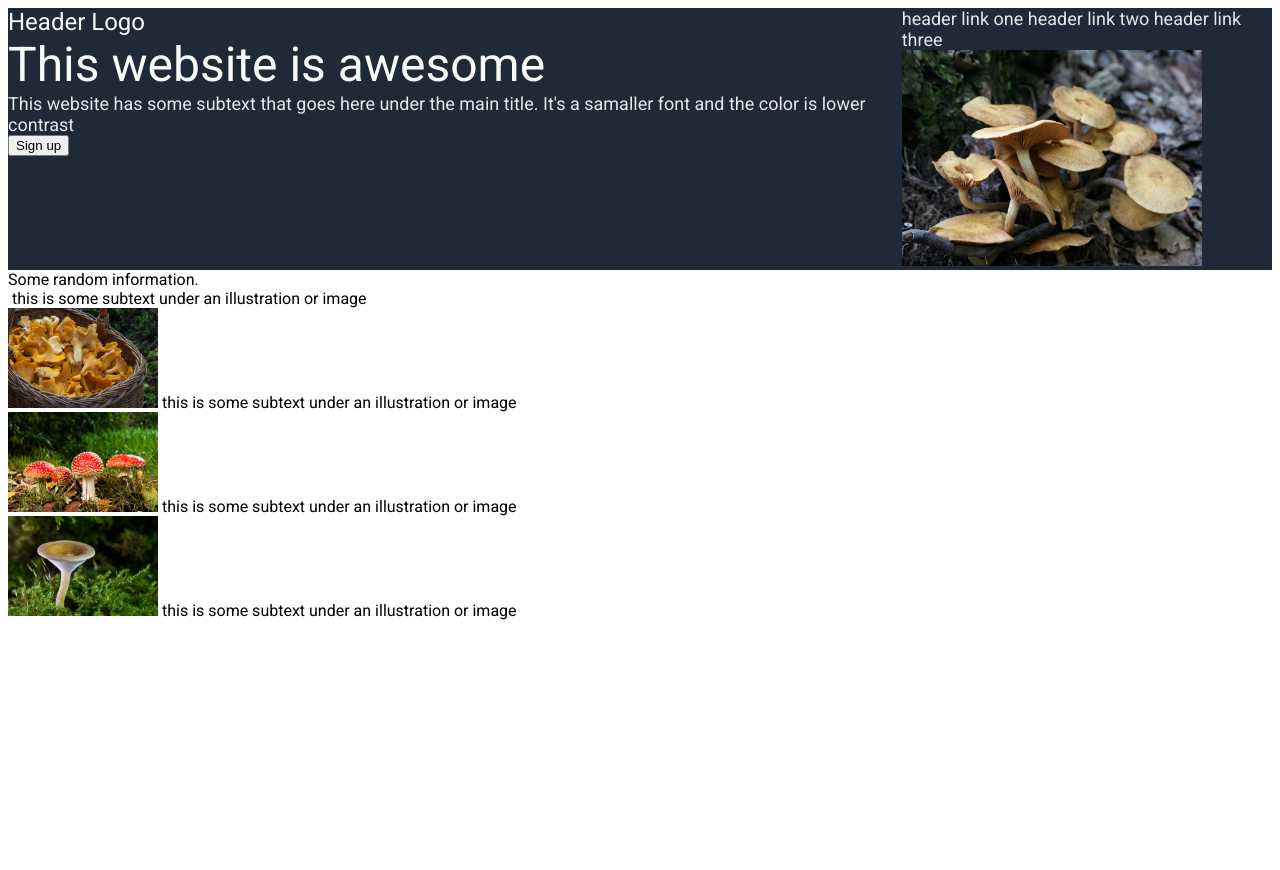
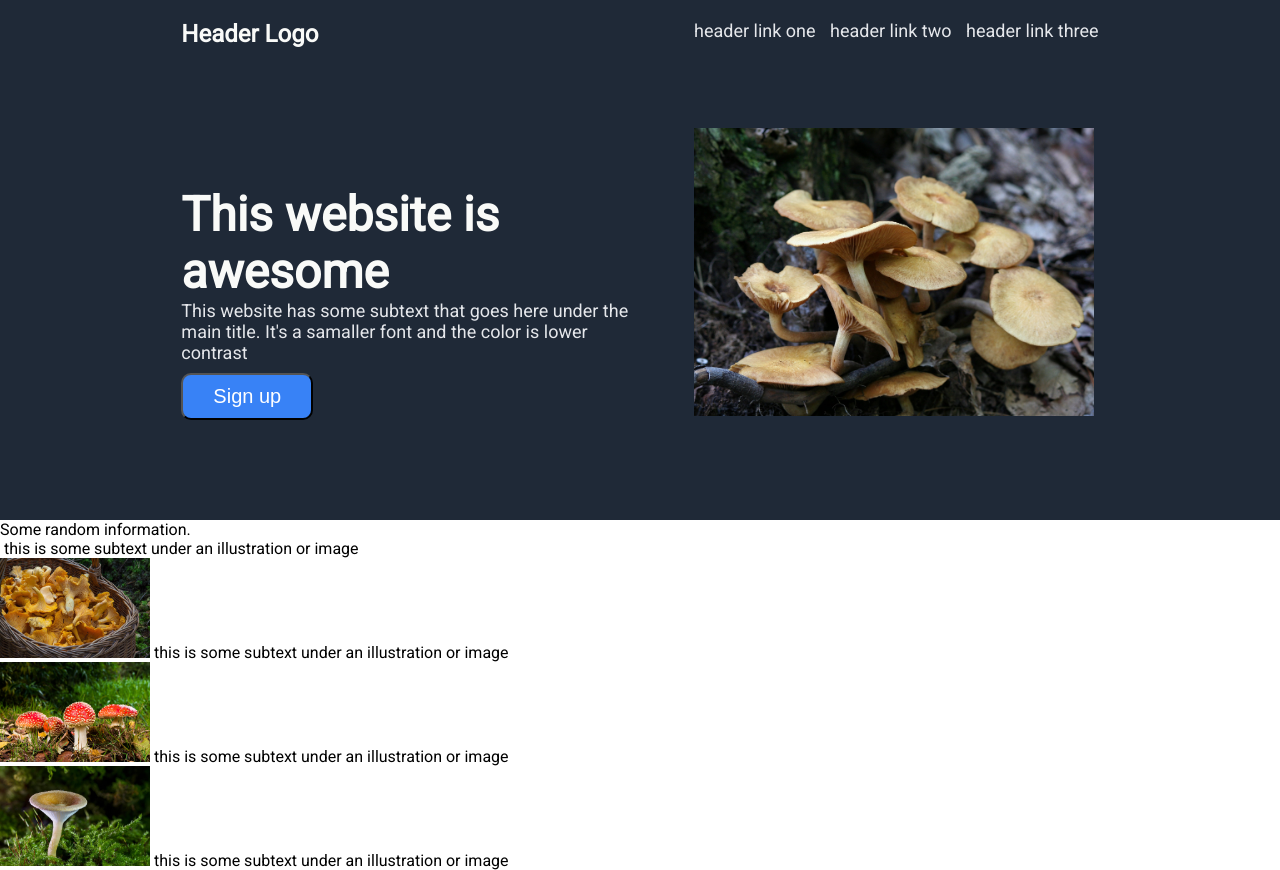
Before and after one commit to tw202/Odin-Foundations-Landing-Page, a plain HTML site: page index.html in a window 1280 px wide. Before the commit the page ends 800 px from the top, so only its background shows below. Drawn offline with Linux system fonts and the light colour scheme.

Commit message:
Refactor Header and finish up

```diff
--- a/index.html
+++ b/index.html
@@ -13,12 +13,14 @@
     <div class="header">
         <div class="header-left">
             <div class="header-logo">Header Logo</div>
-            <div class="hero-main">This website is awesome</div>
-            <div class="header-secondary">This website has some subtext that goes here under
-                    the main title. It's a samaller font and the color is lower
-                    contrast
+            <div class = "header-bottom-1">
+                <div class="hero-main">This website is awesome</div>
+                <div class="header-secondary">This website has some subtext that goes here under
+                        the main title. It's a samaller font and the color is lower
+                        contrast
+                </div>
+                <button>Sign up</button>
             </div>
-            <button>Sign up</button>
         </div>
         <div class="header-right">
             <div class="header-links">
@@ -26,7 +28,10 @@
                 <a> header link two</a>
                 <a> header link three</a>
             </div>
-            <img src="images/header_img.jpg" width = 300px height = auto alt="mushrooms">
+
+            <div class="header-bottom-2">
+                <img src="images/header_img.jpg" width = 400px height = auto alt="mushrooms">
+            </div>
        </div>
     </div>
 
--- a/style.css
+++ b/style.css
@@ -1,22 +1,60 @@
 body{
     font-family: 'Roboto';
+    margin: 0px;
 }
 .header{
+    display: flex;
+    justify-content: space-around;
     background-color: #1F2937;
+    padding-top: 20px;
+    padding-bottom: 100px;
+    padding-left: 150px;
+    padding-right: 150px;
+    height: 400px;
+}
+
+.header-left{
     display: flex;
+    flex-direction: column;
+    justify-content: space-between;
+    width: 450px;
+}
+
+.header-right{
+    display: flex;
+    flex-direction: column;
+    justify-content: space-between;
+}
+
+a + a{
+    margin-left: 10px;
 }
 
 .header-logo{
     color: #F9FAF8;
     font-size: 24px;
+    font-weight: bold;
 }
 
 .header-secondary, .header-links {
     color: #E5E7EB;
     font-size: 18px;
+    padding-bottom: 10px;
 }
 
 .hero-main{
     color: #F9FAF8;
     font-size: 48px;
+    font-weight: bold;
 }
+
+button{
+    background-color: #3882F6;
+    font-size: 20px;
+    color: white;
+    border-radius: 10px;
+    padding: 10px;
+    padding-left: 30px;
+    padding-right: 30px;
+
+}
```
